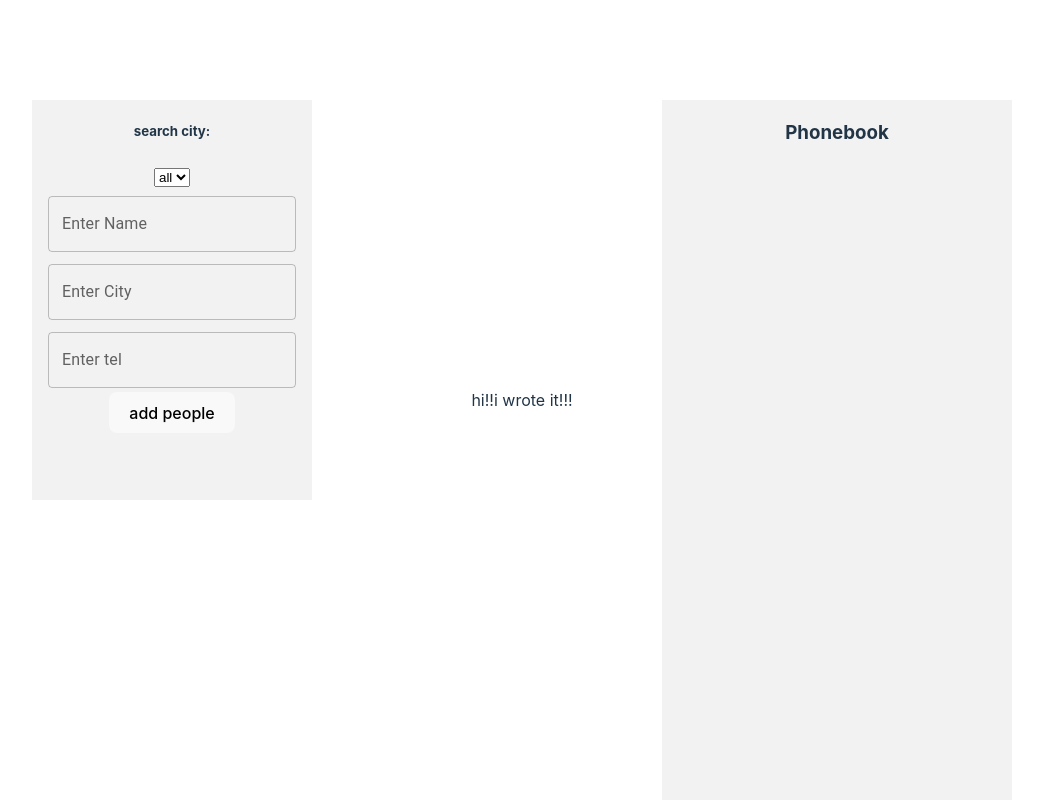
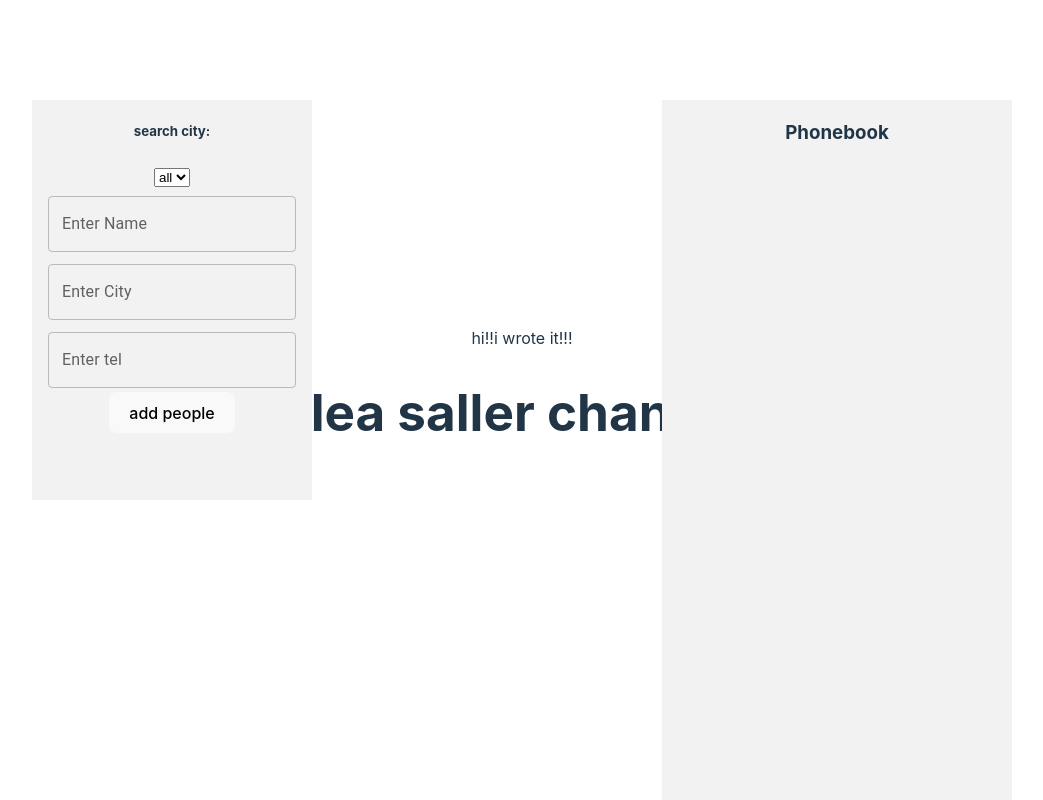
Before and after one commit to Chani1994/workWithFriends, a React (Vite) app: page / in a window 1280 px wide. Shown: the whole page, without its empty margins (118-1161 px from the left). Built offline with nearby package versions, Linux system fonts and the light colour scheme.

Commit message:
my pull request

```diff
--- a/src/App.jsx
+++ b/src/App.jsx
@@ -10,6 +10,7 @@ function App() {
   return (
      <>
      hi!!i wrote it!!!
+     <h1>lea saller change</h1>
      <ListPeople/>
       <AddPeople/>
 
```
